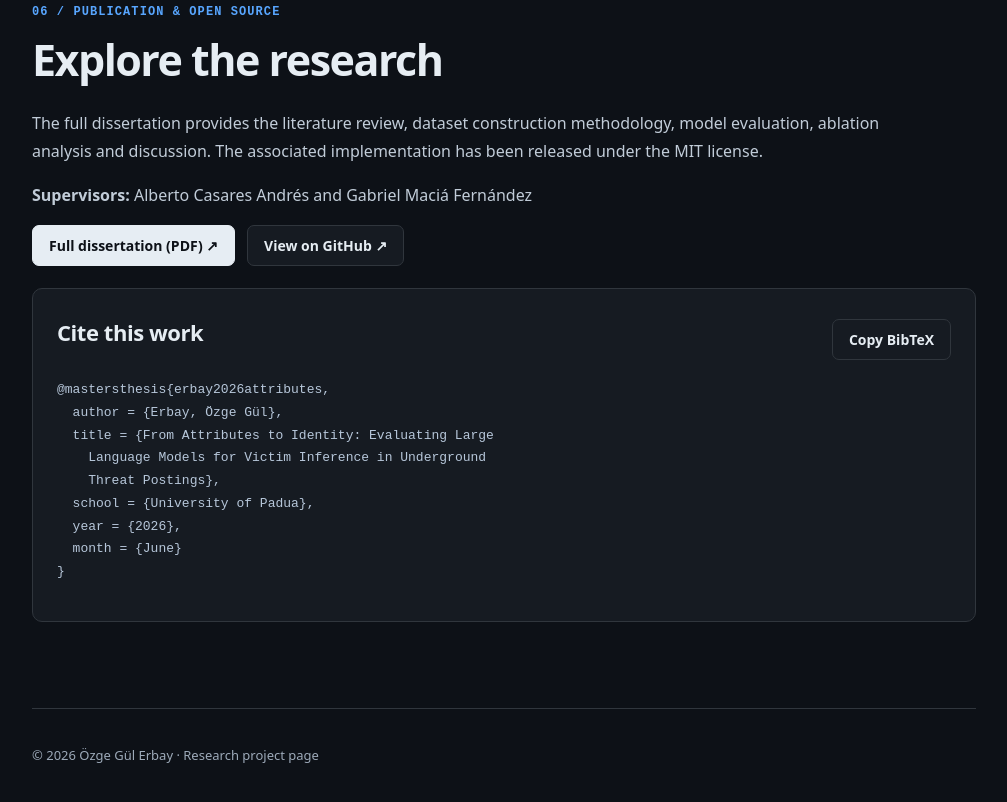
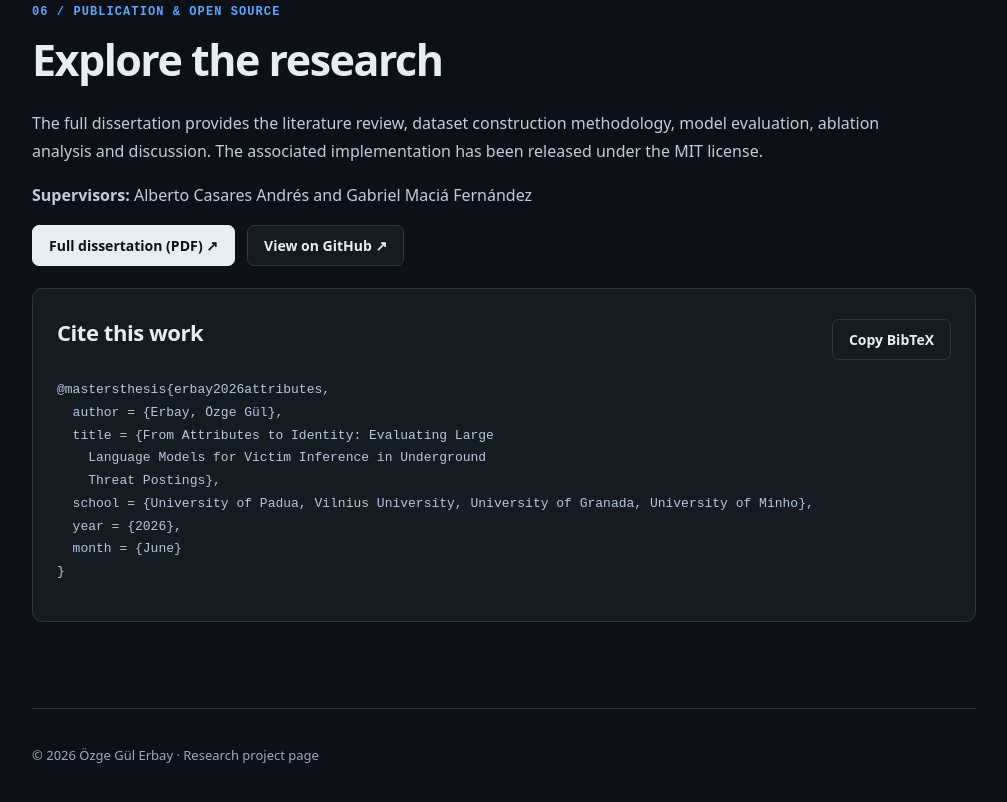
Before and after one commit to ozgeerbay/FromAttributesToIdentity, a plain HTML site: page index.html in a window 1280 px wide. Shown: the part 6279-7081 px from the top of the page, without its empty margins (136-1143 px from the left). Drawn offline with Linux system fonts and the light colour scheme.

Commit message:
Update index.html

```diff
--- a/index.html
+++ b/index.html
@@ -3,7 +3,7 @@
   title = {From Attributes to Identity: Evaluating Large
     Language Models for Victim Inference in Underground
     Threat Postings},
-  school = {University of Padua},
+  school = {University of Padua, Vilnius University, University of Granada, University of Minho},
   year = {2026},
   month = {June}
 }</pre></div></section><footer>© 2026 Özge Gül Erbay · Research project page</footer></main><script src="script.js"></script></body></html>
```
